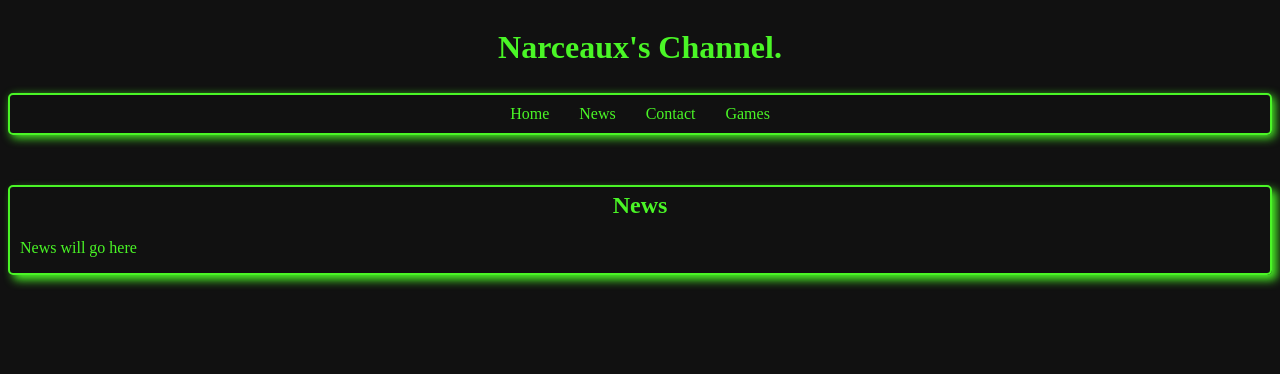
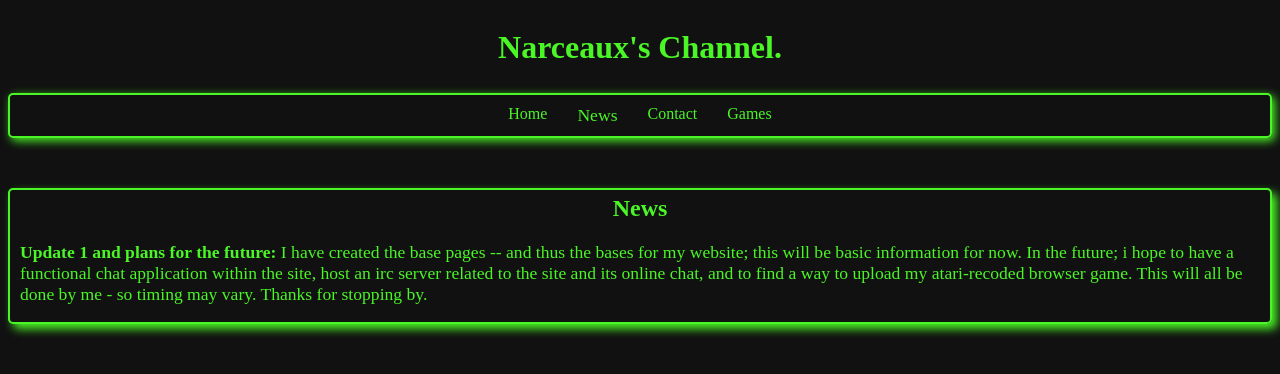
Before and after one commit to sweatshirt0/narceaux, a React (Create React App) app: page /news in a window 1280 px wide. Shown: the top 374 px of the page. Built offline with nearby package versions, Linux system fonts and the light colour scheme.

Commit message:
first news update, plans and news font change.

```diff
--- a/src/components/News.js
+++ b/src/components/News.js
@@ -11,7 +11,7 @@ const News = () => {
 				<div className="news-title-wrapper">
 					<h2 className="news-title">News</h2>
 				</div>
-				<p className="news">News will go here</p>
+				<p className="news"><span>Update 1 and plans for the future:</span> I have created the base pages -- and thus the bases for my website; this will be basic information for now. In the future; i hope to have a functional chat application within the site, host an irc server related to the site and its online chat, and to find a way to upload my atari-recoded browser game. This will all be done by me - so timing may vary. Thanks for stopping by.</p>
 			</div>
 		</div>
 	)
--- a/src/index.css
+++ b/src/index.css
@@ -168,6 +168,11 @@ input:focus {
 .news {
 	color: #4af626;
 	margin-left: 10px;
+	font-size: 1.1rem;
+}
+
+span {
+	font-weight: bold;
 }
 
 @media screen and (max-width: 600px) {
```
